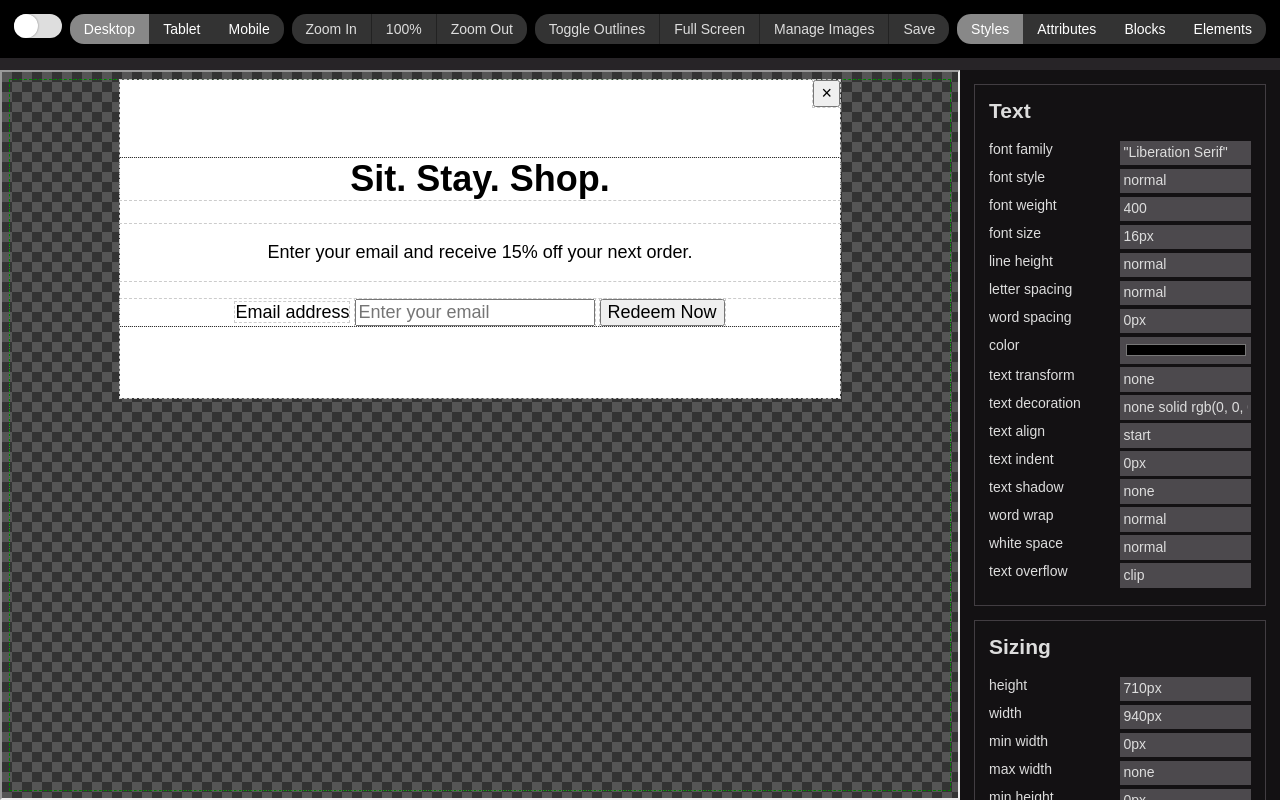
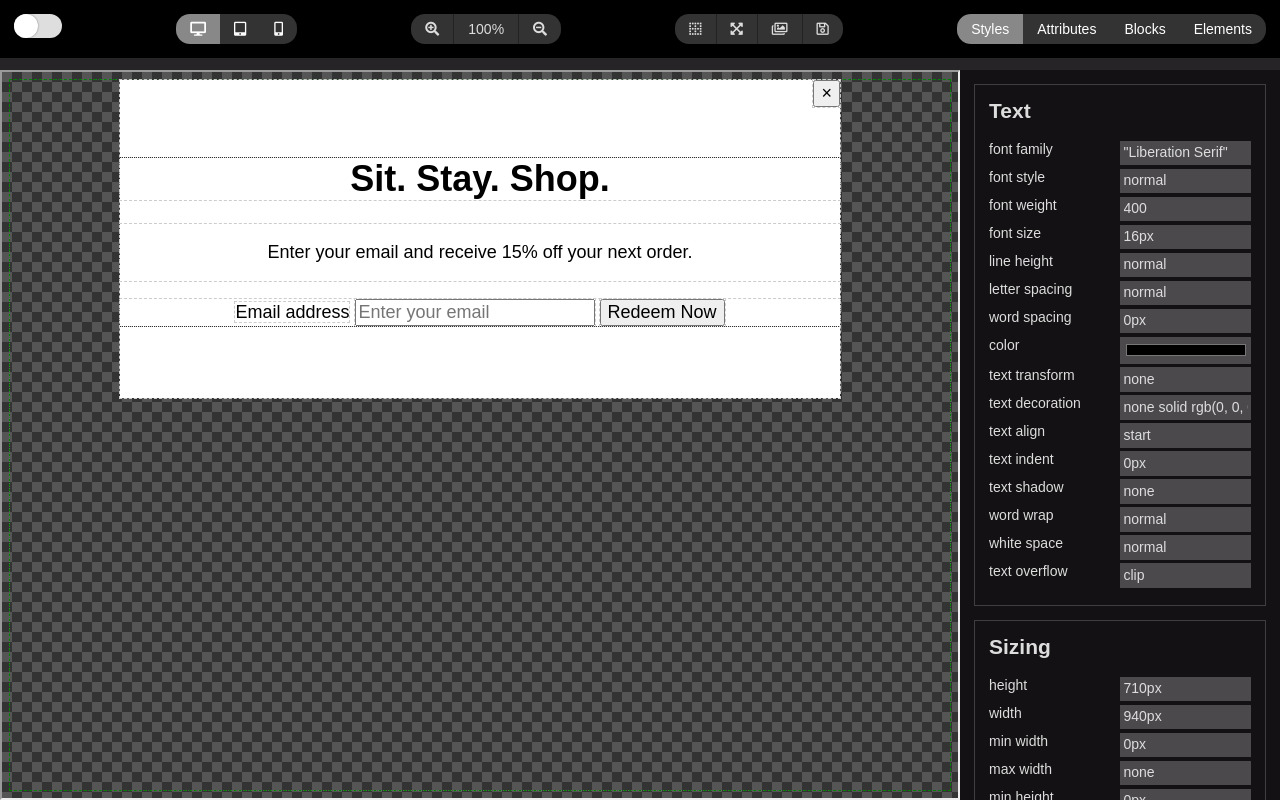
Before and after one commit to brooksr/design_tool, a website with bundled scripts: page index.html in a window 1280 px wide. Built offline with nearby package versions, Linux system fonts and the light colour scheme.

Commit message:
icons, elements

```diff
--- a/index.html
+++ b/index.html
@@ -1,11 +1,13 @@
 <!doctype html>
 <html>
+<head>
   <meta name="viewport" content="width=device-width, initial-scale=1">
   <meta name="theme-color" content="#fafafa">
   <link rel="manifest" href="site.webmanifest">
   <link rel="apple-touch-icon" href="icon.png">
   <link rel="stylesheet" href="css/normalize.css">
   <link rel="stylesheet" href="css/main.css">
+  <link rel="stylesheet" href="node_modules/@fortawesome/fontawesome-free/css/all.min.css">
   <link rel="stylesheet" href="https://cdnjs.cloudflare.com/ajax/libs/codemirror/5.51.0/codemirror.min.css" integrity="sha256-vZ3SaLOjnKO/gGvcUWegySoDU6ff33CS5i9ot8J9Czk=" crossorigin="anonymous" />
   <link rel="stylesheet" href="https://cdnjs.cloudflare.com/ajax/libs/codemirror/5.51.0/theme/darcula.min.css" integrity="sha256-V6KTwy/Apla0Z6eDoKIk7O6II9t5xb7OYcKTJm35Rjw=" crossorigin="anonymous" />
 </head>
--- a/js/elements.js
+++ b/js/elements.js
@@ -1,27 +1,27 @@
 let global = {
-  draggable: true,
+  "draggable": true,
   "attributes": {
     "class": "",
     "id": "",
-    "tabindex": {values: [0, -1]},
+    "tabindex": {"values": [0, -1]},
     "title": "",
     "role": {
-      values: [
+      "values": [
         "dialog",
         "alertdialog"
       ]
     },
     "aria-label": "",
-    "aria-modal": {values: [true, false]}
+    "aria-modal": {"values": [true, false]}
   }
 };
 export const elements = {
   "body": {
-    draggable: false,
+    "draggable": false,
     ...global
   },
   "blockquote": {
-    droppable: false,
+    "droppable": false,
     "attributes": {"cite": ""},
     ...global
   },
@@ -32,12 +32,12 @@ export const elements = {
     ...global
   },
   "hr": {
-    selfClosing: true,
-    droppable: false,
+    "selfClosing": true,
+    "droppable": false,
     ...global
   },
   "ol": {
-    droppable: "li",
+    "droppable": "li",
     "attributes": {
       "reversed": false,
       "start": 1,
@@ -46,7 +46,7 @@ export const elements = {
     ...global
   },
   "ul": {
-    droppable: "li",
+    "droppable": "li",
     ...global
   },
   "li": {
@@ -68,31 +68,31 @@ export const elements = {
     ...global
   },
   "br": {
-    selfClosing: true,
-    droppable: false,
-    draggable: false,
+    "selfClosing": true,
+    "droppable": false,
+    "draggable": false,
     ...global
   },
   "em": {
-    droppable: false,
-    draggable: false,
+    "droppable": false,
+    "draggable": false,
     ...global
   },
   "small": {
-    droppable: false,
-    draggable: false,
+    "droppable": false,
+    "draggable": false,
     ...global
   },
   "span": {
     ...global
   },
   "strong": {
-    droppable: false,
-    draggable: false,
+    "droppable": false,
+    "draggable": false,
     ...global
   },
   "video": {
-    droppable: false,
+    "droppable": false,
     "attributes": {
       "autoplay": "",
       "buffered": "",
@@ -112,8 +112,8 @@ export const elements = {
     ...global
   },
   "img": {
-    selfClosing: true,
-    droppable: false,
+    "selfClosing": true,
+    "droppable": false,
     "attributes": {
       "alt": "",
       "crossorigin": "",
@@ -127,8 +127,8 @@ export const elements = {
     ...global
   },
   "iframe": {
-    selfClosing: true,
-    droppable: false,
+    "selfClosing": true,
+    "droppable": false,
     "attributes": {
       "allow": "",
       "height": "",
@@ -142,27 +142,29 @@ export const elements = {
     ...global
   },
   "table": {
-    droppable: "tbody, thead, tfoot",
+    "droppable": "tbody, thead, tfoot",
     ...global
   },
   "tbody": {
-    droppable: "tr",
-    draggable: false,
+    "droppable": "tr",
+    "draggable": false,
     ...global
   },
   "thead": {
-    droppable: "tr",
-    draggable: false,
+    "droppable": "tr",
+    "draggable": false,
     ...global
   },
   "tfoot": {
-    droppable: "tr",
-    draggable: false,
+    "droppable": "tr",
+    "draggable": false,
     ...global
   },
-  "tr": {},
+  "tr": {
+    "droppable": "td, th",
+    ...global
+  },
   "th": {
-    droppable: "tr",
     "attributes": {
       "colspan": "",
       "headers": "",
@@ -172,7 +174,6 @@ export const elements = {
     ...global
   },
   "td": {
-    droppable: "tr",
     "attributes": {
       "colspan": "",
       "headers": "",
@@ -202,8 +203,8 @@ export const elements = {
     ...global
   },
   "input": {
-    selfClosing: true,
-    droppable: false,
+    "selfClosing": true,
+    "droppable": false,
     "attributes": {
       "accept": "",
       "alt": "",
@@ -247,7 +248,7 @@ export const elements = {
     ...global
   },
   "select": {
-    droppable: "option",
+    "droppable": "option",
     "attributes": {
       "autocomplete": "",
       "autofocus": "",
@@ -260,8 +261,8 @@ export const elements = {
     ...global
   },
   "option": {
-    droppable: false,
-    draggable: false,
+    "droppable": false,
+    "draggable": false,
     "attributes": {
       "disabled": "",
       "label": "",
@@ -271,7 +272,7 @@ export const elements = {
     ...global
   },
   "textarea": {
-    droppable: false,
+    "droppable": false,
     "attributes": {
       "autocomplete": "",
       "autofocus": "",
--- a/js/main.js
+++ b/js/main.js
@@ -27,6 +27,7 @@ let dt = (function () {
   };
   let editor = {
     active_element: undefined,
+    styles: [],
     tabs: {},
     elements: {},
     canvas: {
@@ -38,6 +39,7 @@ let dt = (function () {
         editor.elements.canvas.contentDocument.body.innerHTML = config.template;
         editor.elements.canvas_style = document.createElement("style");
         editor.elements.canvas.contentDocument.head.appendChild(editor.elements.canvas_style);
+        editor.elements.canvas_style.title = "editor";
         editor.elements.canvas_style.innerHTML = `
         body {
           transform: scale(1);
@@ -47,7 +49,7 @@ let dt = (function () {
           box-sizing: border-box;
         }
         .no-outline * {
-          outline: none;
+          outline: none !important;
         }
         * {
           box-sizing: inherit;
@@ -188,6 +190,22 @@ let dt = (function () {
         editor.active_element.style[e.target.name] = value;
       },
       updateStyles: () => {
+        let sheets = editor.elements.canvas.contentDocument.styleSheets;
+        sheets = Array.from(sheets).filter(s => s.title !== "editor");
+        sheets.forEach(sheet => {
+          editor.styles = editor.styles.concat(Array.from(sheet.rules).map(rule => {
+            return {
+              set: rule.parentStyleSheet.insertRule,
+              del: rule.parentStyleSheet.deleteRule,
+              selectorText: rule.selectorText,
+              cssText: rule.cssText,
+              style: rule.style,
+              elements: editor.elements.canvas.contentDocument.querySelectorAll(rule.selectorText)
+            }
+          }));
+        });
+
+        console.log(editor.styles);
         var currentStyles = getComputedStyle(editor.active_element);
         var styleInputs = document.querySelectorAll(".styles_tab input");
         styleInputs.forEach(input => {
@@ -281,26 +299,26 @@ let dt = (function () {
           </div>
           <div class="radio-buttons" id="device-view">
             <input id="device-view-desktop" name="device-view" type="radio" value="100%" checked="checked"/>
-            <label for="device-view-desktop" >Desktop</label>
+            <label for="device-view-desktop" ><i class="fas fa-desktop"></i> <!--Desktop--></label>
             <input id="device-view-tablet" name="device-view" type="radio" value="720px" />
-            <label for="device-view-tablet" >Tablet</label>
+            <label for="device-view-tablet" ><i class="fas fa-tablet-alt"></i> <!--Tablet--></label>
             <input id="device-view-mobile" name="device-view" type="radio" value="360px" />
-            <label for="device-view-mobile" >Mobile</label>
+            <label for="device-view-mobile" ><i class="fas fa-mobile-alt"></i><!--Mobile--></label>
           </div>
           <!--<div class="button-group">
             <button type="button">Undo</button>
             <button type="button">Redo</button>
           </div>-->
           <div class="button-group">
-            <button type="button" id="zoomIn">Zoom In</button>
+            <button type="button" id="zoomIn"><i class="fas fa-search-plus"></i><!--Zoom In--></button>
             <button type="button" id="zoomO">100%</button>
-            <button type="button" id="zoomOut">Zoom Out</button>
+            <button type="button" id="zoomOut"><i class="fas fa-search-minus"></i><!--Zoom Out--></button>
           </div>
           <div class="button-group">
-            <button type="button" id="toggleOutlines">Toggle Outlines</button>
-            <button type="button" id="fullScreen">Full Screen</button>
-            <button type="button" id="manageImages">Manage Images</button>
-            <button type="button" id="save">Save</button>
+            <button type="button" id="toggleOutlines"><i class="fas fa-border-none"></i><!--Toggle Outlines--></button>
+            <button type="button" id="fullScreen"><i class="fas fa-expand-arrows-alt"></i><!--Full Screen--></button>
+            <button type="button" id="manageImages"><i class="far fa-images"></i><!--Manage Images--></button>
+            <button type="button" id="save"><i class="far fa-save"></i><!--Save--></button>
           </div>
           <div class="radio-buttons" id="styles-tabs">
             <input id="device-view-Styles" name="styles-tabs" type="radio" value="styles" checked="checked"/>
@@ -407,13 +425,24 @@ let dt = (function () {
         </div>`).join(""));
 
       let printTags = (e, s) => {
-        var html = !!e.droppable ? `<${s}><${e.droppable}></${e.droppable}></${s}>` : `<${s}></${s}>`;
-        if (!!e.selfClosing) html = `<${s} />`;
+        let html = !!e.selfClosing ? `<${s} />` : `<${s}></${s}>`;
+        if (!!e.droppable) {
+          html = `<${s}><${e.droppable}></${e.droppable}></${s}>`;
+        }
         return html.replace(/</g, "&lt;");
-      }
+      };
+      /*let printTags = (e, s) => {
+        let html = !!e.selfClosing ? `<${s} />` : `<${s}></${s}>`;
+        if (!!e.droppable) {
+          let sn = e.droppable.split(",");
+          sn.forEach(tn => printTags(elements[tn], tn))
+          html = `<${s}><${e.droppable}></${e.droppable}></${s}>`;
+        }
+        return html.replace(/</g, "&lt;");
+      };*/
       this.panels.addTab("elements_tab", "Elements", Object.keys(elements).map(b => `
         <div class="block">
-          <h5>${b}</h5>
+          <!--<h5>${b}</h5>-->
           <code draggable="true">${printTags(elements[b], b)}</code>
         </div>`).join(""));
 
--- a/package.json
+++ b/package.json
@@ -7,5 +7,8 @@
     "test": "echo \"Error: no test specified\" && exit 1"
   },
   "author": "",
-  "license": "ISC"
+  "license": "ISC",
+  "dependencies": {
+    "@fortawesome/fontawesome-free": "^5.12.1"
+  }
 }
```
Also changed, not shown: 2 other files.
